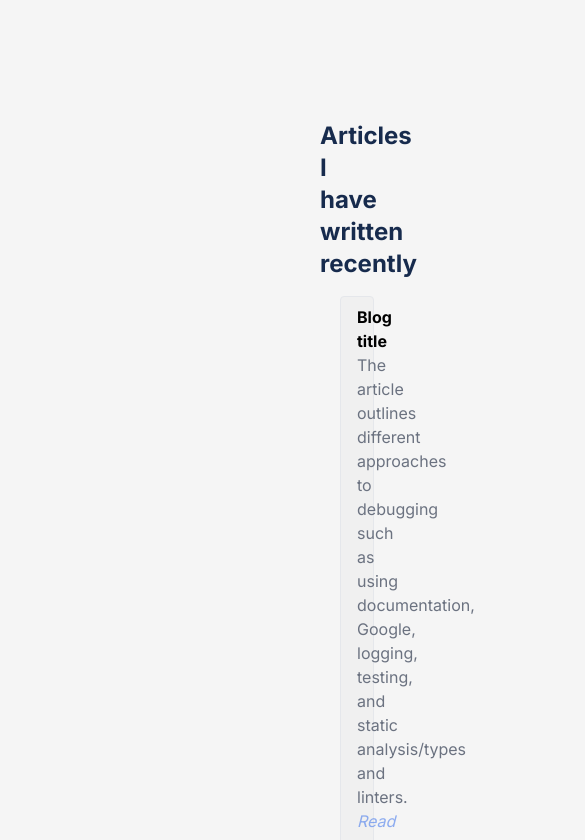
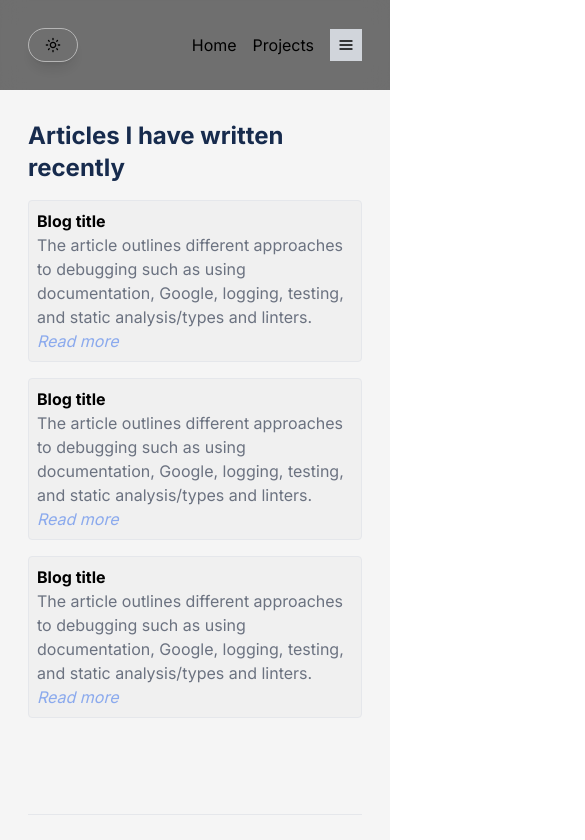
Before and after one commit to iambenkis/Portfolio-2.0, a Next.js app: page /blog in a window 390 px wide. Shown: the top 840 px of the page, 585 px wide, since content can reach past the window. Built offline with nearby package versions, Linux system fonts and the light colour scheme.

Commit message:
Update the mobile version of the app

```diff
--- a/src/app/about/services/index.jsx
+++ b/src/app/about/services/index.jsx
@@ -4,11 +4,11 @@ export default function Services() {
   return (
     <div>
       <div className="">
-        <h3 className="absolute origin-center rotate-90 underline  left-[15rem] mt-10 font-bold text-[#172b4d] text-sm mb-4 uppercase">
+        <h3 className="side-text absolute origin-center rotate-90 underline  left-[15rem] mt-10 font-bold text-[#172b4d] text-sm mb-4 uppercase">
           what i offer
         </h3>
         <div>
-          <div className="w-[60%]">
+          <div className="w-[100%] md:w-80">
             <h4 className="font-bold  text-[36px] mb-4 uppercase">
               I LIKE <span className="text-[#172b4d]">TO MAKE</span> THINGS EASY
               AND FUN
--- a/src/app/about/skills/index.jsx
+++ b/src/app/about/skills/index.jsx
@@ -1,28 +1,22 @@
 'use client'
 import { DiJavascript, DiRuby } from 'react-icons/di'
 import { TbBrandCpp } from 'react-icons/tb'
-import { useRouter } from 'next/navigation'
-
-const about = ['DEVELOPMENT', 'DESIGN', 'TECH SOLUTIONS', 'DEVELOPMENT']
 
 export default function Skills() {
-  const routes = useRouter()
-
-  console.log(routes)
   return (
     <div className="">
       <div>
-        <h3 className="absolute origin-center rotate-90 underline  left-[16rem] mt-10 font-bold text-[#172b4d] text-sm mb-4 uppercase">
+        <h3 className="side-text absolute origin-center rotate-90 underline  left-[16rem] mt-10 font-bold text-[#172b4d] text-sm mb-4 uppercase">
           what i do
         </h3>
-        <div className="flex">
-          <div className="w-[60%] mr-7">
+        <div className="flex flex-col md:flex-row">
+          <div className="md:w-[60%] w-full mr-7 ">
             <h4 className="font-bold  text-[30px] mb-4 uppercase">
-              MY MISSION IS <br />
-              <span className="text-[#172b4d]">DESIGN & DEVELOP</span> THE BEST
+              MY MISSION IS
+              <span className="text-[#172b4d]"> DESIGN & DEVELOP</span> THE BEST
               WEBSITES AROUND
             </h4>
-            <p className="text-gray-400 text-justify">
+            <p className="text-gray-400 text-justify mt-4 md:mt-0">
               I can help you build a product , feature or website Look through
               some of my work and experience! If you like what you see and have
               a project you need coded, don’t hesitate to contact me.
--- a/src/app/blog/page.jsx
+++ b/src/app/blog/page.jsx
@@ -21,15 +21,15 @@ const blogs = [
 
 export default function Blog() {
   return (
-    <div className="px-80 pt-20 pb-10 bg-neutral-100">
+    <div className="px-7 md:px-80 pt-20 pb-10 bg-neutral-100">
       <h2 className="mt-10 font-bold text-[#172b4d] text-2xl md:text-4xl mb-4">
         Articles I have written recently
       </h2>
-      <div className="px-5">
+      <div className="px-0 md:px-5">
         {blogs.map((blog) => (
           <div
             key={blog.description}
-            className="bg-[#eeeeeea2] my-4 px-4 py-2 rounded border"
+            className="bg-[#eeeeeea2] my-4 px-2 md:px-4 py-2 rounded border"
           >
             <h2 className="font-bold">{blog.title}</h2>
             <p className="text-gray-500">{blog.description}</p>
--- a/src/app/globals.css
+++ b/src/app/globals.css
@@ -25,3 +25,21 @@ body {
     )
     rgb(var(--background-start-rgb)); */
 }
+
+.mobile-nav {
+  display: none;
+}
+
+@media screen and (max-width: 640px) {
+  .side-text {
+    display: none;
+  }
+
+  .mobile-nav {
+    display: block;
+  }
+
+  .nav-bar {
+    display: none;
+  }
+}
--- a/src/app/projects/page.jsx
+++ b/src/app/projects/page.jsx
@@ -1,11 +1,12 @@
 import ProjectItems from '../../data/projects'
 import { projects } from '../../data/projects'
 import { UpcommingProjects } from '../../data/projects'
+import Whatsapp from '../../components/Whatsapp'
 import { VscGithub } from 'react-icons/vsc'
 
 const Project = () => {
   return (
-    <div className="bg-neutral-100 px-80 py-10">
+    <div className="bg-neutral-100 py-10 px-7 md:px-80">
       <div className="pb-10 pt-10 mt-10">
         <h3 className="font-bold text-2xl md:text-4xl tracking-tight mb-4 text-black dark:text-white">
           Projects
@@ -22,7 +23,7 @@ const Project = () => {
         <ProjectItems projects={projects} toDisplay={5} />
         <a
           type="button"
-          class="flex w-[20%] px-5 py-3 justify-center items-center text-sm my-4 mx-auto px-4 py-[8px] border border-gray-300 rounded-md font-medium text-gray-900 dark:text-gray-100 hover:bg-gradient-to-r from-blue-200/50 to-yellow-200/25 transition duration-500 hover-underlined"
+          class="flex w-[50%] md:w-[20%] px-5 md:px-5  justify-center items-center text-sm my-4 mx-auto py-[8px] border border-gray-300 rounded-md font-medium text-gray-900 dark:text-gray-100 hover:bg-gradient-to-r from-blue-200/50 to-yellow-200/25 transition duration-500 hover-underlined"
           href="https://github.com/iambenkis"
           target="_blank"
         >
@@ -35,6 +36,7 @@ const Project = () => {
         </h3>
         <ProjectItems projects={UpcommingProjects} />
       </div>
+      <Whatsapp />
     </div>
   )
 }
--- a/src/components/Navbar/index.jsx
+++ b/src/components/Navbar/index.jsx
@@ -3,6 +3,8 @@ import { BiSolidMoon } from 'react-icons/bi'
 import { MdOutlineLightMode } from 'react-icons/md'
 import { useState } from 'react'
 import NavLinks from '../NavLink'
+import Link from 'next/link'
+import { FiMenu } from 'react-icons/fi'
 
 export default function Navbar() {
   const [theme, setTheme] = useState('light')
@@ -15,16 +17,31 @@ export default function Navbar() {
     }
   }
   return (
-    // <div className="none fixed z-20 flex items-center justify-between w-full sm:px-60 py-7 backdrop-blur-md bg-black/55 ">
-    //   <div
-    //     className="cursor-pointer border px-4 py-2 border-solid border-[1px] border-[#b5b5b5] rounded-full shadow-lg mr-10"
-    //     onClick={toggleTheme}
-    //   >
-    //     {theme === 'light' ? <MdOutlineLightMode /> : <BiSolidMoon />}
-    //   </div>
-    //   <NavLinks />
-    // </div>
-    <></>
+    <div className="fixed z-20 flex items-center justify-between w-full px-7 sm:px-60 py-7 backdrop-blur-md bg-black/55 ">
+      <div
+        className=" cursor-pointer border px-4 py-2 border-solid border-[1px] border-[#b5b5b5] rounded-full shadow-lg mr-10"
+        onClick={toggleTheme}
+      >
+        {theme === 'light' ? <MdOutlineLightMode /> : <BiSolidMoon />}
+      </div>
+      <div className="nav-bar">
+        <NavLinks />
+      </div>
+      <div className="mobile-nav">
+        <ul className="flex items-center">
+          <li>
+            <Link href="/">Home</Link>
+          </li>
+          <li className="mx-4">
+            <Link href="/projects">Projects</Link>
+          </li>
+          <li className="p-2 bg-gray-300 rounder">
+            {' '}
+            <FiMenu />{' '}
+          </li>
+        </ul>
+      </div>
+    </div>
   )
 }
 
```
Also changed, not shown: src/app/about/page.jsx (+14 -18 lines).
